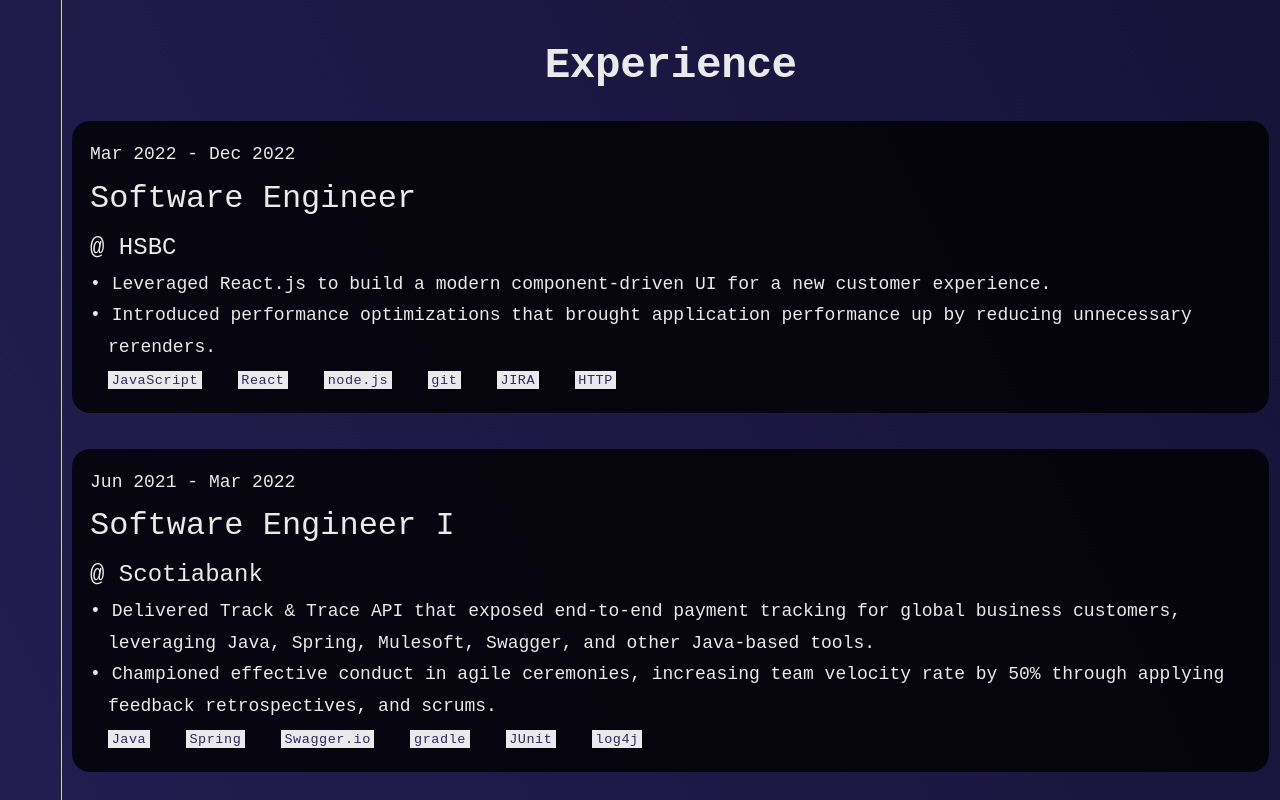
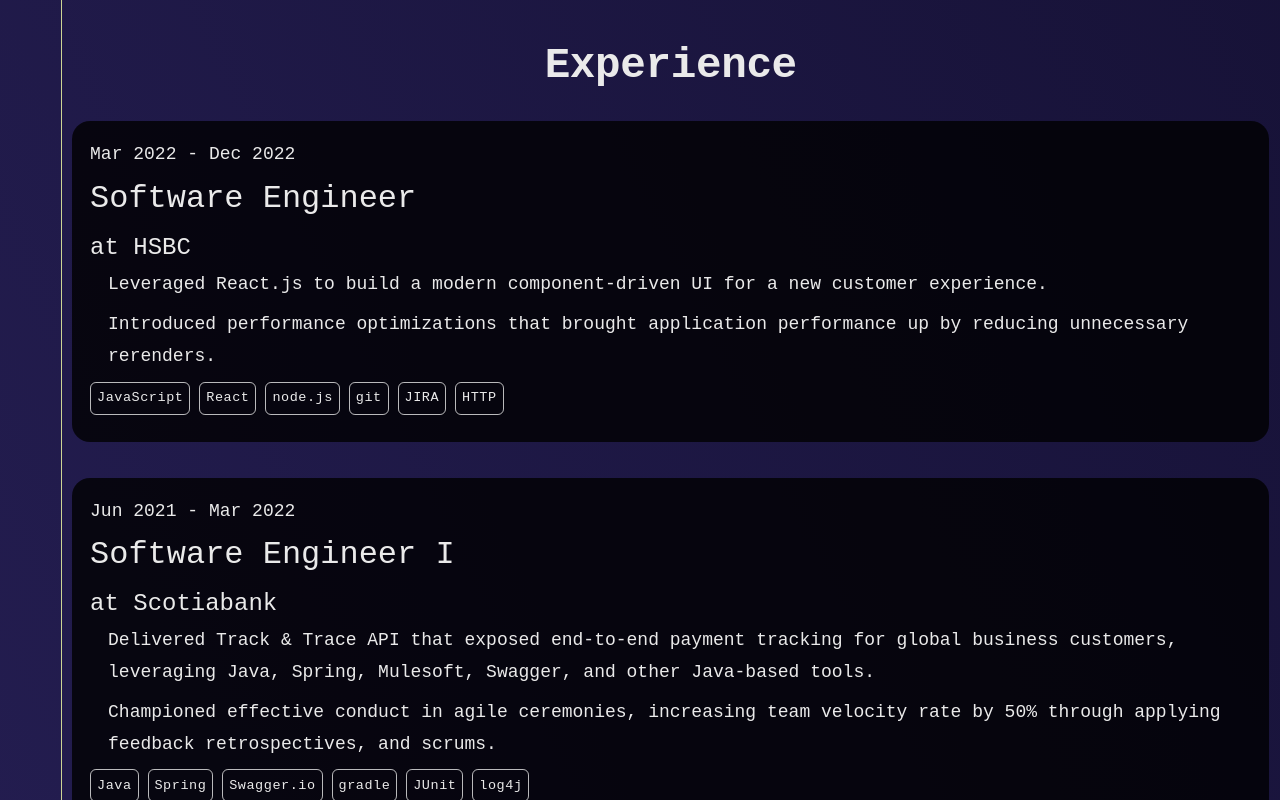
Before and after one commit to nicholaspignatelli/nickpignatelli.dev, a React (Create React App) app: page / in a window 1280 px wide. Shown: the part 3760-4560 px from the top of the page. Built offline with nearby package versions, Linux system fonts and the light colour scheme; a web font is replaced by a local one.

Commit message:
refactored text indentations and line spacing

```diff
--- a/src/components/TimelineItem/index.jsx
+++ b/src/components/TimelineItem/index.jsx
@@ -39,36 +39,38 @@ const TimelineItem = ({
   const CompanyLabel = styled.p`
     font-size: var(--text-lvl-5);
     :before {
-      content: "@ ";
+      content: "at ";
     }
   `;
 
   const DescriptionPoint = styled.p`
-    text-indent: -1rem;
-    margin-left: 1rem;
-    :before {
-      content: "• ";
+    /* gives us visual separation between job description points */
+    :after {
+      content: "";
+      display: block;
+      margin-bottom: 0.5rem;
     }
   `;
 
-  const Skill = styled.span`
+  const Description = styled.div`
+    margin-left: 1rem;
+  `;
+
+  const Skill = styled.div`
     font-size: var(--text-lvl-small);
-    background: var(--prime-color);
-    color: var(--bg-color);
-    margin-right: 1rem;
-    margin-left: 1rem;
+    border: 0.03rem solid var(--prime-color-a50);
+    border-radius: 0.33rem;
+    color: var(--prime-color);
+    margin-right: 0.5rem;
+    margin-bottom: 0.5rem;
+    display: inline-block;
+
     letter-spacing: 0.03rem;
     :last-child {
       margin-right: 0;
     }
 
-    padding: 0.1rem 0.2rem;
-  `;
-
-  const SkillRow = styled.div`
-    /* text-overflow: ellipsis; */
-    overflow: hidden;
-    white-space: nowrap;
+    padding: 0.2rem 0.33rem;
   `;
 
   return (
@@ -76,14 +78,14 @@ const TimelineItem = ({
       <DateLabel />
       <JobTitle>{title}</JobTitle>
       <CompanyLabel>{company}</CompanyLabel>
-      {description.map((point) => (
-        <DescriptionPoint>{point}</DescriptionPoint>
+      <Description>
+        {description.map((point) => (
+          <DescriptionPoint>{point}</DescriptionPoint>
+        ))}
+      </Description>
+      {techStack.map((skill) => (
+        <Skill>{skill}</Skill>
       ))}
-      <SkillRow>
-        {techStack.map((skill) => (
-          <Skill>{skill}</Skill>
-        ))}
-      </SkillRow>
     </div>
   );
 };
```
